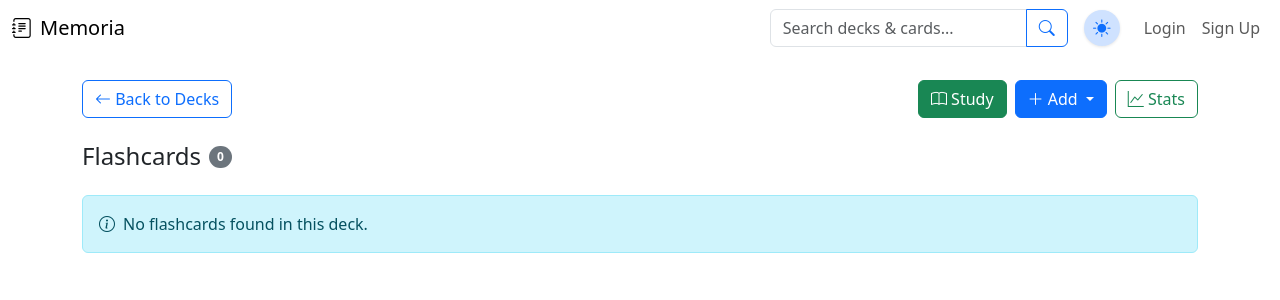
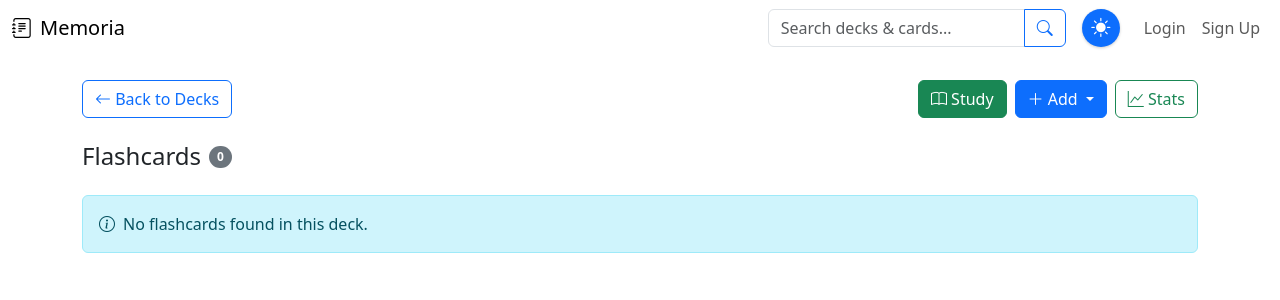
Before and after one commit to MACantara/Memoria, a Python web app: template templates/deck.html in a window 1280 px wide. Shown: the top 300 px of the page. Run offline with Jinja, Linux system fonts and the light colour scheme; the template is opened without the code that fills it, so the values that code supplies are empty; some libraries are stand-ins or nearby versions.

Commit message:
Enhance theme toggle button styles and improve menu transition effects

```diff
--- a/static/css/base.css
+++ b/static/css/base.css
@@ -14,28 +14,26 @@
 }
 
 .theme-toggle-btn {
-    width: 36px;
-    height: 36px;
+    width: 38px;
+    height: 38px;
     border-radius: 50%;
-    background-color: var(--bs-primary-bg-subtle, #e7f1ff);
-    color: var(--bs-primary, #0d6efd);
+    background-color: var(--bs-primary);
+    color: white;
     display: flex;
     align-items: center;
     justify-content: center;
     cursor: pointer;
-    box-shadow: 0 1px 3px rgba(0,0,0,0.1);
-    transition: all 0.2s ease;
+    box-shadow: 0 1px 3px rgba(0,0,0,0.2);
+    transition: background-color 0.2s ease;
     border: none;
 }
 
 .theme-toggle-btn:hover {
-    transform: scale(1.05);
-    box-shadow: 0 2px 5px rgba(0,0,0,0.2);
-    background-color: var(--bs-primary-bg-subtle, #d0e3ff);
+    background-color: var(--bs-primary-emphasis, #0a58ca);
 }
 
 .theme-toggle-btn i {
-    font-size: 1.1rem;
+    font-size: 1.2rem;
 }
 
 /* Theme menu positioning for navbar */
@@ -50,15 +48,13 @@
     width: 200px;
     box-shadow: 0 0.5rem 1rem rgba(0, 0, 0, 0.15);
     opacity: 0;
-    transform: translateY(-10px);
     visibility: hidden;
-    transition: all 0.2s ease-in-out;
+    transition: opacity 0.2s ease-in-out, visibility 0.2s ease-in-out;
     z-index: 1050;
 }
 
 .theme-menu.show {
     opacity: 1;
-    transform: translateY(0);
     visibility: visible;
 }
 
```
